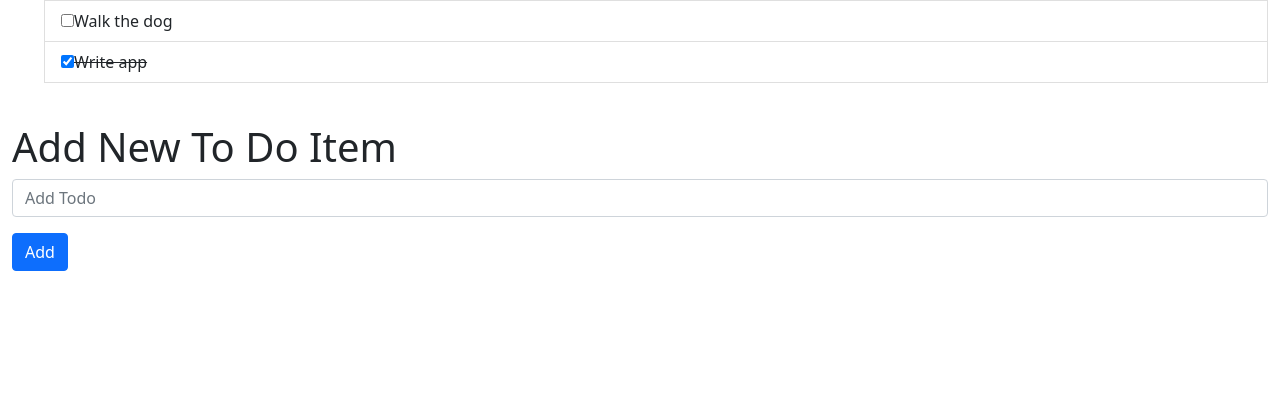
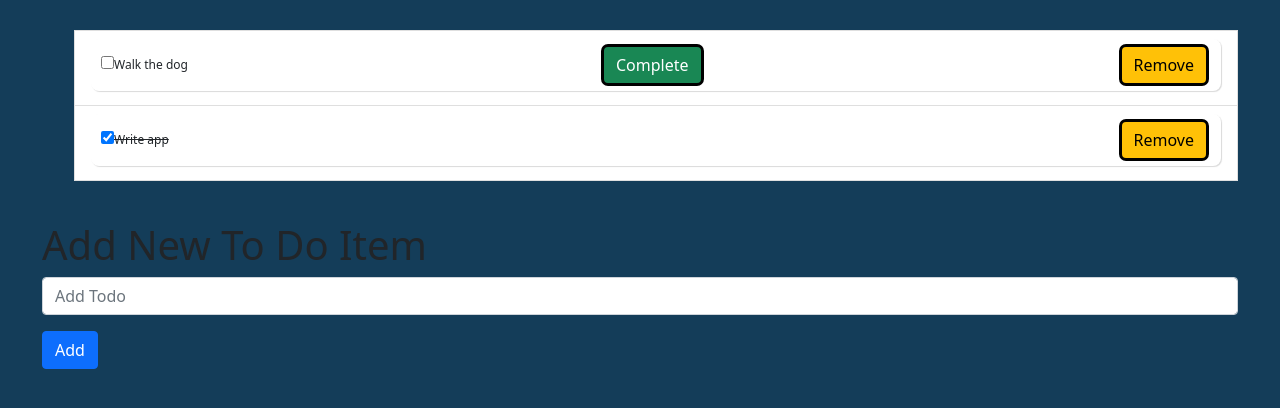
Before and after one commit to matthewgstillman/typescript-todo-list, a React (Create React App) app: page / in a window 1280 px wide. Shown: the top 408 px of the page. Built offline with nearby package versions, Linux system fonts and the light colour scheme.

Commit message:
latest set of changes

```diff
--- a/src/App.tsx
+++ b/src/App.tsx
@@ -4,6 +4,7 @@ import { AddTodoForm } from "./AddTodoForm";
 import "bootstrap/dist/css/bootstrap.min.css";
 import Container from "react-bootstrap/Container";
 import ListGroup from "react-bootstrap/ListGroup";
+import "./App.css";
 
 const initialTodos: Todo[] = [
   {
@@ -32,15 +33,25 @@ function App() {
     setTodos(newTodos);
   };
 
+  // const deleteTodo = (index: number) => {
+  //   const newTodos = [...todos];
+  //   newTodos.splice(index, 1);
+  //   setTodos(newTodos);
+  // };
+
   const addTodo: AddTodo = (text: string) => {
     const newTodo = { text, complete: false };
     setTodos([...todos, newTodo]);
   };
 
   return (
-    <div>
+    <div className="app">
       <Container fluid>
-        <TodoList todos={todos} toggleTodo={toggleTodo} />
+        <TodoList
+          todos={todos}
+          toggleTodo={toggleTodo}
+          // deleteTodo={deleteTodo}
+        />
         <AddTodoForm addTodo={addTodo} />
       </Container>
     </div>
--- a/src/TodoList.tsx
+++ b/src/TodoList.tsx
@@ -5,6 +5,7 @@ import ListGroup from "react-bootstrap/ListGroup";
 interface Props {
   todos: Todo[];
   toggleTodo: ToggleTodo;
+  //   deleteTodo: DeleteTodo;
 }
 
 export const TodoList: FC<Props> = ({ todos, toggleTodo }) => {
@@ -12,7 +13,13 @@ export const TodoList: FC<Props> = ({ todos, toggleTodo }) => {
     <ul>
       {todos.map((todo) => (
         <ListGroup.Item>
-          <TodoListItem key={todo.text} todo={todo} toggleTodo={toggleTodo} />
+          <TodoListItem
+            key={todo.text}
+            todo={todo}
+            // index={index}
+            toggleTodo={toggleTodo}
+            // deleteTodo={deleteTodo}
+          />
         </ListGroup.Item>
       ))}
     </ul>
--- a/src/TodoListItem.tsx
+++ b/src/TodoListItem.tsx
@@ -1,13 +1,21 @@
 import React, { useState, FC } from "react";
+import Button from "react-bootstrap/Button";
 
 interface Props {
   todo: Todo;
+  //   index: DeleteTodo;
   toggleTodo: ToggleTodo;
+  //   deleteTodo: DeleteTodo;
 }
 
-export const TodoListItem: FC<Props> = ({ todo, toggleTodo }) => {
+export const TodoListItem: FC<Props> = ({
+  todo,
+  //   index,
+  toggleTodo,
+  //   deleteTodo,
+}) => {
   return (
-    <div>
+    <div className="todo">
       <label
         style={{ textDecoration: todo.complete ? "line-through" : undefined }}
       >
@@ -20,6 +28,24 @@ export const TodoListItem: FC<Props> = ({ todo, toggleTodo }) => {
         />
         {todo.text}
       </label>
+      {todo.complete !== true ? (
+        <Button
+          className="listButtons"
+          variant="success"
+          onClick={() => toggleTodo(todo)}
+        >
+          Complete
+        </Button>
+      ) : (
+        <></>
+      )}
+      <Button
+        className="listButtons"
+        variant="warning"
+        // onClick={() => deleteTodo(index)}
+      >
+        Remove
+      </Button>
     </div>
   );
 };
--- a/src/types.d.ts
+++ b/src/types.d.ts
@@ -6,3 +6,5 @@ interface Todo {
 type ToggleTodo = (selectedTodo: Todo) => void;
 
 type AddTodo = (text: string) => void;
+
+type DeleteTodo = (index: number) => void;
```
